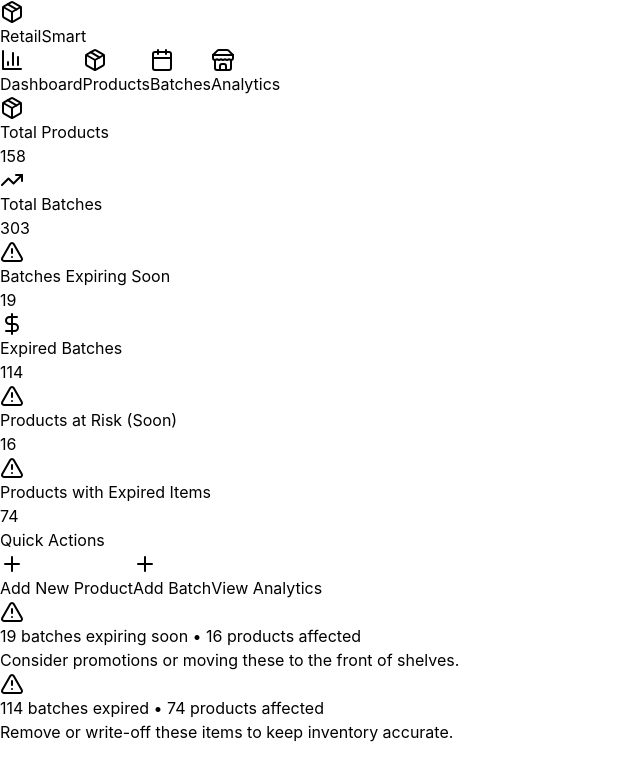
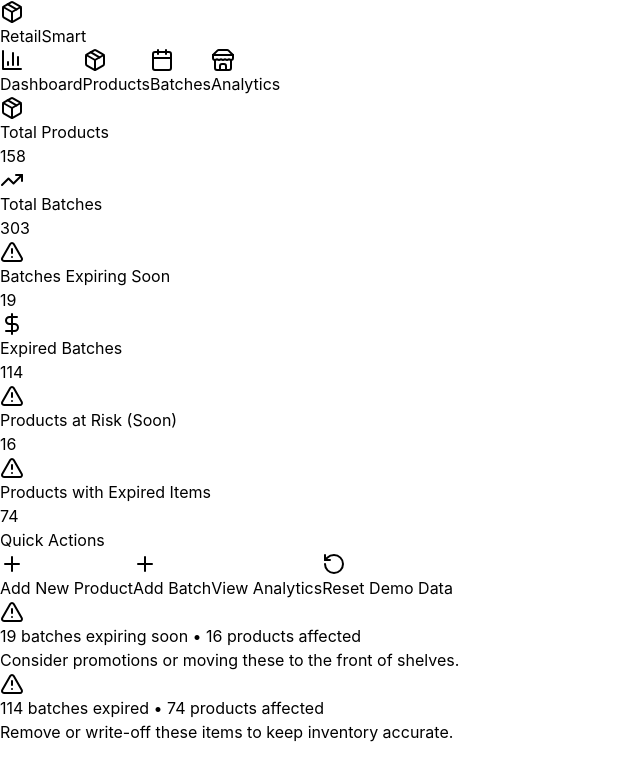
Before and after one commit to sathishlella/retailsmart-mvp, a React (Vite) app: page / in a window 1280 px wide. Shown: the top 780 px of the page, without its empty margins (0-640 px from the left). Built offline with nearby package versions, Linux system fonts and the light colour scheme; the HTML template or start-up script is replaced by a standard one.

Commit message:
Update Dashboard.jsx

```diff
--- a/src/components/Dashboard.jsx
+++ b/src/components/Dashboard.jsx
@@ -1,7 +1,7 @@
 import React from 'react'
-import { AlertTriangle, Package, TrendingUp, DollarSign, Plus } from 'lucide-react'
+import { AlertTriangle, Package, TrendingUp, DollarSign, Plus, RotateCcw } from 'lucide-react'
 
-const Dashboard = ({ products, batches, onAddProduct, onAddBatch, onViewAnalytics }) => {
+const Dashboard = ({ products, batches, onAddProduct, onAddBatch, onViewAnalytics, onResetDemoData }) => {
   const daysUntil = (date) => {
     const d = new Date(date)
     const now = new Date()
@@ -15,7 +15,7 @@
   })
   const expiredBatches = batches.filter(b => daysUntil(b.expiryDate) < 0)
 
-  // Product-level: treat a product "at risk" if ANY of its batches are expiring soon / expired
+  // Product-level risk
   const expiringSoonProductIds = new Set(expiringSoonBatches.map(b => String(b.productId)))
   const expiredProductIds = new Set(expiredBatches.map(b => String(b.productId)))
 
@@ -57,24 +57,22 @@
       {/* Quick Actions */}
       <div className="bg-white rounded-lg shadow p-6">
         <h3 className="text-lg font-medium text-gray-900 mb-4">Quick Actions</h3>
-        <div className="grid grid-cols-1 sm:grid-cols-3 gap-4">
-          <button
-            onClick={onAddProduct}
-            className="flex items-center justify-center p-4 border rounded-lg hover:bg-gray-50"
-          >
+        <div className="grid grid-cols-1 sm:grid-cols-2 lg:grid-cols-4 gap-4">
+          <button onClick={onAddProduct} className="flex items-center justify-center p-4 border rounded-lg hover:bg-gray-50">
             <Plus className="h-4 w-4 mr-2" /> Add New Product
           </button>
-          <button
-            onClick={onAddBatch}
-            className="flex items-center justify-center p-4 border rounded-lg hover:bg-gray-50"
-          >
+          <button onClick={onAddBatch} className="flex items-center justify-center p-4 border rounded-lg hover:bg-gray-50">
             <Plus className="h-4 w-4 mr-2" /> Add Batch
           </button>
+          <button onClick={onViewAnalytics} className="flex items-center justify-center p-4 border rounded-lg hover:bg-gray-50">
+            View Analytics
+          </button>
           <button
-            onClick={onViewAnalytics}
+            onClick={onResetDemoData}
             className="flex items-center justify-center p-4 border rounded-lg hover:bg-gray-50"
+            title="Replace current data with fresh demo data"
           >
-            View Analytics
+            <RotateCcw className="h-4 w-4 mr-2" /> Reset Demo Data
           </button>
         </div>
       </div>
@@ -88,9 +86,7 @@
                 <AlertTriangle className="h-5 w-5 text-yellow-600 mt-0.5" />
                 <div className="ml-3">
                   <h4 className="text-sm font-medium text-yellow-800">
-                    {expiringSoonBatches.length} batches expiring soon
-                    {' • '}
-                    {expiringSoonProductIds.size} products affected
+                    {expiringSoonBatches.length} batches expiring soon • {expiringSoonProductIds.size} products affected
                   </h4>
                   <p className="text-sm text-yellow-600 mt-1">
                     Consider promotions or moving these to the front of shelves.
@@ -105,9 +101,7 @@
                 <AlertTriangle className="h-5 w-5 text-red-600 mt-0.5" />
                 <div className="ml-3">
                   <h4 className="text-sm font-medium text-red-800">
-                    {expiredBatches.length} batches expired
-                    {' • '}
-                    {expiredProductIds.size} products affected
+                    {expiredBatches.length} batches expired • {expiredProductIds.size} products affected
                   </h4>
                   <p className="text-sm text-red-600 mt-1">
                     Remove or write-off these items to keep inventory accurate.
@@ -123,9 +117,7 @@
             <Package className="h-5 w-5 text-green-600 mt-0.5" />
             <div className="ml-3">
               <h4 className="text-sm font-medium text-green-800">All good!</h4>
-              <p className="text-sm text-green-700 mt-1">
-                No expiring or expired inventory detected.
-              </p>
+              <p className="text-sm text-green-700 mt-1">No expiring or expired inventory detected.</p>
             </div>
           </div>
         </div>
```
